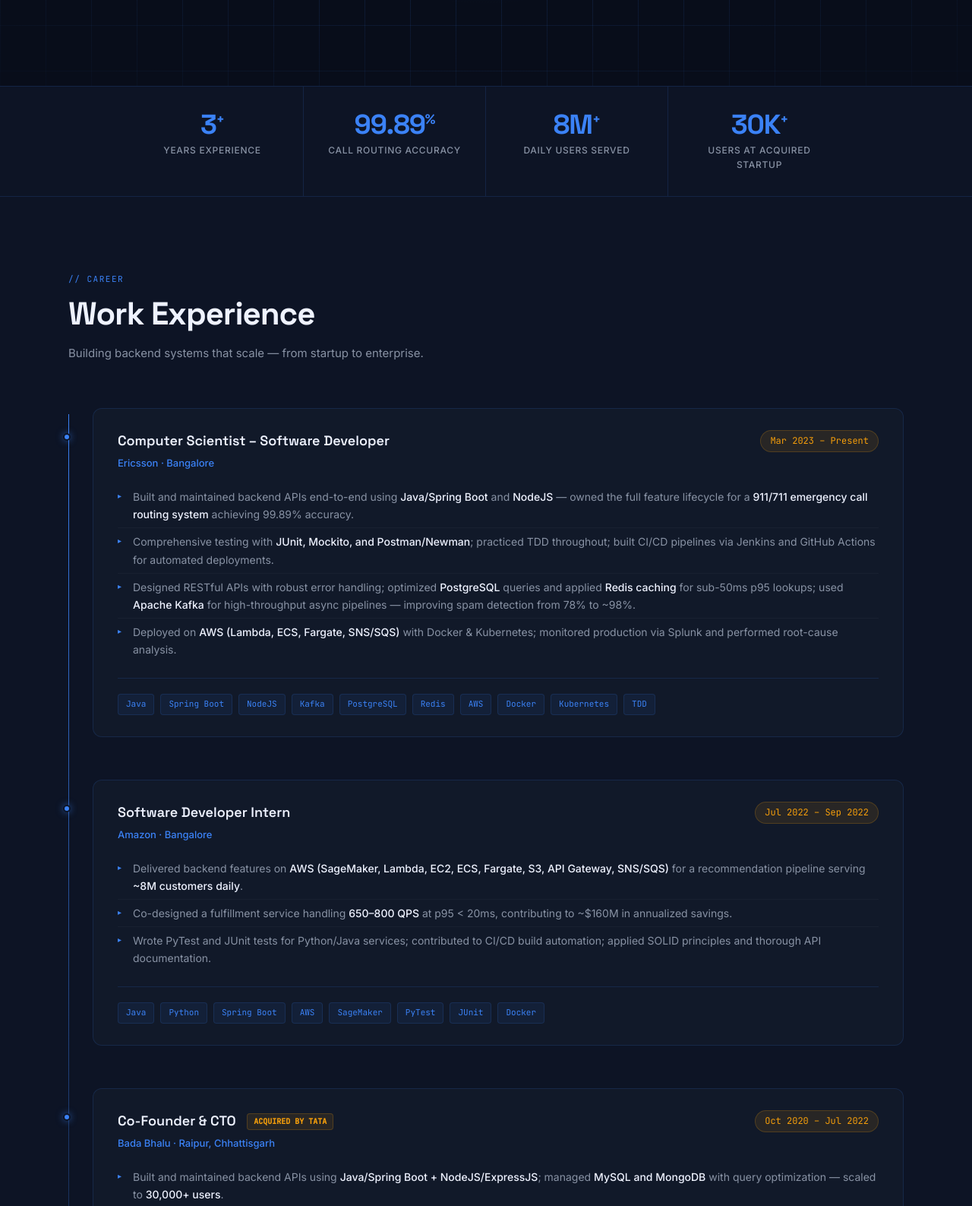
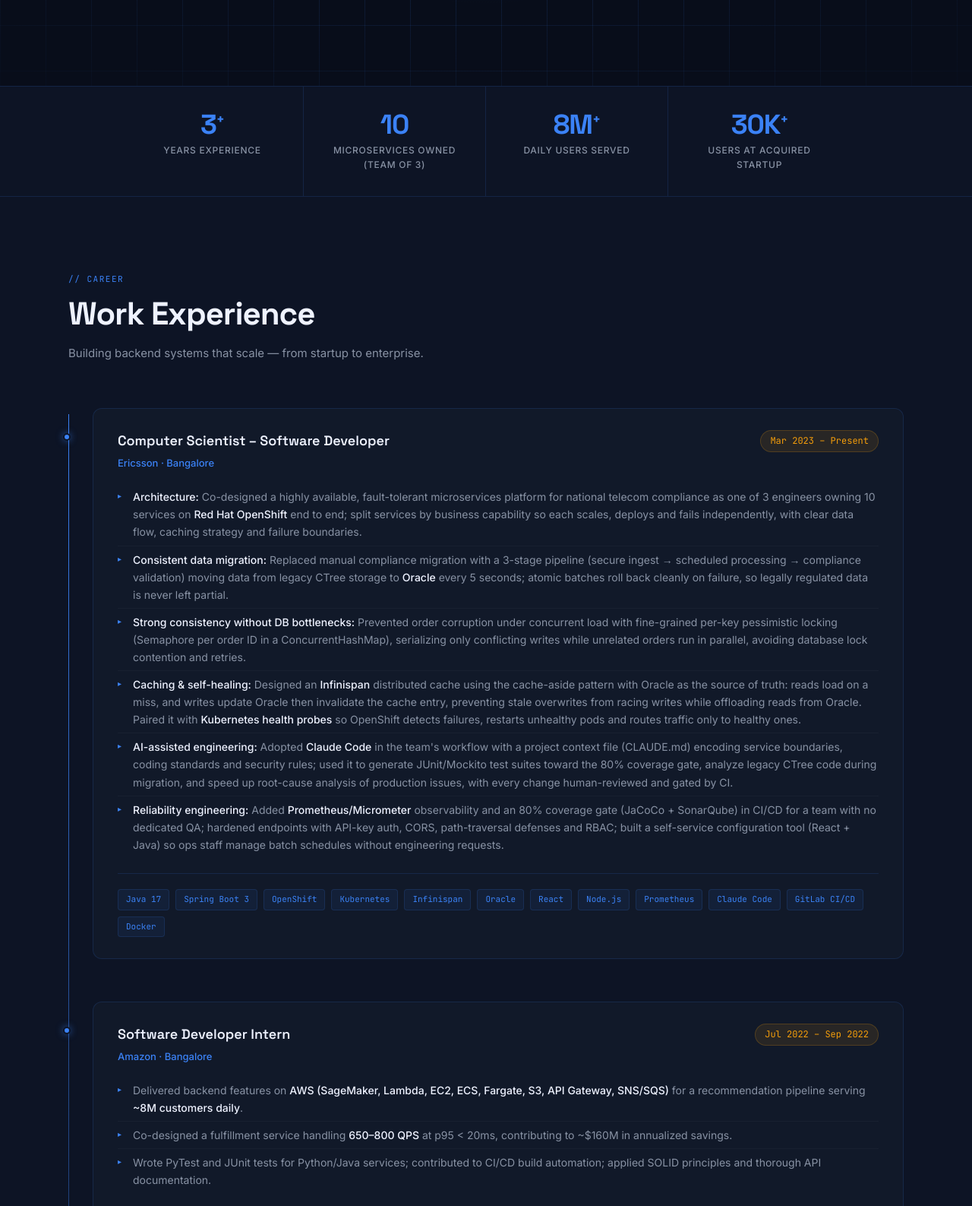
Before and after one commit to rudransh2306/rudranshportfolio, a plain HTML site: page index.html in a window 1280 px wide. Shown: the part 687-2274 px from the top of the page at 76% size. Drawn offline with Linux system fonts and the light colour scheme.

Commit message:
Update the Ericsson experience and the numbers that describe it

```diff
--- a/index.html
+++ b/index.html
@@ -540,7 +540,7 @@
       <span id="typed-text"></span><span class="cursor"></span>
     </div>
     <p class="hero-desc">
-      Backend engineer with 3+ years building production systems at Ericsson and Amazon — from 911 call routing to recommendation pipelines serving millions.
+      Backend engineer with 3+ years building production systems at Ericsson and Amazon — from fault-tolerant telecom compliance platforms on OpenShift to recommendation pipelines serving millions.
     </p>
     <div class="hero-cta">
       <a href="mailto:rudranshprem1983@yahoo.com" class="btn-primary">
@@ -562,8 +562,8 @@
     <div class="stat-label">Years Experience</div>
   </div>
   <div class="stat-item">
-    <div class="stat-num">99.89<sup>%</sup></div>
-    <div class="stat-label">Call Routing Accuracy</div>
+    <div class="stat-num">10</div>
+    <div class="stat-label">Microservices Owned (Team of 3)</div>
   </div>
   <div class="stat-item">
     <div class="stat-num">8M<sup>+</sup></div>
@@ -590,13 +590,15 @@
         </div>
         <div class="exp-company">Ericsson · Bangalore</div>
         <ul class="exp-bullets">
-          <li>Built and maintained backend APIs end-to-end using <strong>Java/Spring Boot</strong> and <strong>NodeJS</strong> — owned the full feature lifecycle for a <strong>911/711 emergency call routing system</strong> achieving 99.89% accuracy.</li>
-          <li>Comprehensive testing with <strong>JUnit, Mockito, and Postman/Newman</strong>; practiced TDD throughout; built CI/CD pipelines via Jenkins and GitHub Actions for automated deployments.</li>
-          <li>Designed RESTful APIs with robust error handling; optimized <strong>PostgreSQL</strong> queries and applied <strong>Redis caching</strong> for sub-50ms p95 lookups; used <strong>Apache Kafka</strong> for high-throughput async pipelines — improving spam detection from 78% to ~98%.</li>
-          <li>Deployed on <strong>AWS (Lambda, ECS, Fargate, SNS/SQS)</strong> with Docker & Kubernetes; monitored production via Splunk and performed root-cause analysis.</li>
+          <li><strong>Architecture:</strong> Co-designed a highly available, fault-tolerant microservices platform for national telecom compliance as one of 3 engineers owning 10 services on <strong>Red Hat OpenShift</strong> end to end; split services by business capability so each scales, deploys and fails independently, with clear data flow, caching strategy and failure boundaries.</li>
+          <li><strong>Consistent data migration:</strong> Replaced manual compliance migration with a 3-stage pipeline (secure ingest → scheduled processing → compliance validation) moving data from legacy CTree storage to <strong>Oracle</strong> every 5 seconds; atomic batches roll back cleanly on failure, so legally regulated data is never left partial.</li>
+          <li><strong>Strong consistency without DB bottlenecks:</strong> Prevented order corruption under concurrent load with fine-grained per-key pessimistic locking (Semaphore per order ID in a ConcurrentHashMap), serializing only conflicting writes while unrelated orders run in parallel, avoiding database lock contention and retries.</li>
+          <li><strong>Caching &amp; self-healing:</strong> Designed an <strong>Infinispan</strong> distributed cache using the cache-aside pattern with Oracle as the source of truth: reads load on a miss, and writes update Oracle then invalidate the cache entry, preventing stale overwrites from racing writes while offloading reads from Oracle. Paired it with <strong>Kubernetes health probes</strong> so OpenShift detects failures, restarts unhealthy pods and routes traffic only to healthy ones.</li>
+          <li><strong>AI-assisted engineering:</strong> Adopted <strong>Claude Code</strong> in the team's workflow with a project context file (CLAUDE.md) encoding service boundaries, coding standards and security rules; used it to generate JUnit/Mockito test suites toward the 80% coverage gate, analyze legacy CTree code during migration, and speed up root-cause analysis of production issues, with every change human-reviewed and gated by CI.</li>
+          <li><strong>Reliability engineering:</strong> Added <strong>Prometheus/Micrometer</strong> observability and an 80% coverage gate (JaCoCo + SonarQube) in CI/CD for a team with no dedicated QA; hardened endpoints with API-key auth, CORS, path-traversal defenses and RBAC; built a self-service configuration tool (React + Java) so ops staff manage batch schedules without engineering requests.</li>
         </ul>
         <div class="exp-tags">
-          <span class="exp-tag">Java</span><span class="exp-tag">Spring Boot</span><span class="exp-tag">NodeJS</span><span class="exp-tag">Kafka</span><span class="exp-tag">PostgreSQL</span><span class="exp-tag">Redis</span><span class="exp-tag">AWS</span><span class="exp-tag">Docker</span><span class="exp-tag">Kubernetes</span><span class="exp-tag">TDD</span>
+          <span class="exp-tag">Java 17</span><span class="exp-tag">Spring Boot 3</span><span class="exp-tag">OpenShift</span><span class="exp-tag">Kubernetes</span><span class="exp-tag">Infinispan</span><span class="exp-tag">Oracle</span><span class="exp-tag">React</span><span class="exp-tag">Node.js</span><span class="exp-tag">Prometheus</span><span class="exp-tag">Claude Code</span><span class="exp-tag">GitLab CI/CD</span><span class="exp-tag">Docker</span>
         </div>
       </div>
 
@@ -736,14 +738,14 @@
     <p class="section-sub">Numbers that tell the story.</p>
     <div class="hl-grid fade-in">
       <div class="hl-card">
-        <div class="hl-num">99.89%</div>
-        <div class="hl-label">Call Routing Accuracy</div>
-        <div class="hl-desc">911/711 emergency call routing system with near-perfect accuracy built at Ericsson for real-time telecom traffic.</div>
+        <div class="hl-num">10</div>
+        <div class="hl-label">Microservices, Team of 3</div>
+        <div class="hl-desc">Co-designed a highly available, fault-tolerant telecom compliance platform at Ericsson and owned its 10 services on Red Hat OpenShift end to end.</div>
       </div>
       <div class="hl-card">
-        <div class="hl-num">78→98%</div>
-        <div class="hl-label">Spam Detection Uplift</div>
-        <div class="hl-desc">Improved caller reputation scoring accuracy by 20 points using Kafka async pipelines and Redis caching at sub-50ms p95.</div>
+        <div class="hl-num">Every 5s</div>
+        <div class="hl-label">Consistent Data Migration</div>
+        <div class="hl-desc">3-stage pipeline moving regulated data from legacy CTree storage to Oracle; atomic batches roll back cleanly, so data is never left partial.</div>
       </div>
       <div class="hl-card">
         <div class="hl-num">~$160M</div>
@@ -761,9 +763,9 @@
         <div class="hl-desc">Grew and ran the backend solo as CTO of a startup that was acquired by TATA — from zero to exit.</div>
       </div>
       <div class="hl-card">
-        <div class="hl-num">&lt;50ms</div>
-        <div class="hl-label">p95 Lookup Latency</div>
-        <div class="hl-desc">Achieved sub-50ms p95 at Ericsson through PostgreSQL query optimization and strategic Redis cache layers.</div>
+        <div class="hl-num">80%</div>
+        <div class="hl-label">Coverage Gate in CI/CD</div>
+        <div class="hl-desc">JaCoCo + SonarQube gate and Prometheus/Micrometer observability for an Ericsson team with no dedicated QA.</div>
       </div>
     </div>
   </div>
```
